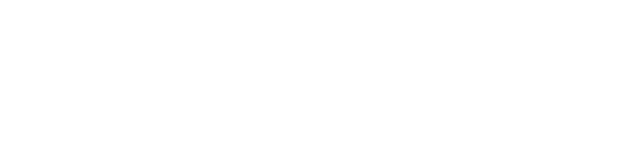
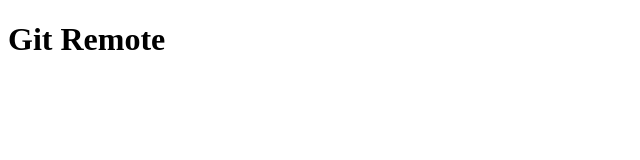
Before and after one commit to norr1n/light, a plain HTML site: page index.html in a window 1280 px wide. Shown: the whole page, without its empty margins (0-640 px from the left). Drawn offline with Linux system fonts and the light colour scheme.

Commit message:
tambah h1

```diff
--- a/index.html
+++ b/index.html
@@ -7,6 +7,6 @@
     <title>Github</title>
 </head>
 <body>
-
+    <h1>Git Remote</h1>
 </body>
 </html>
```
